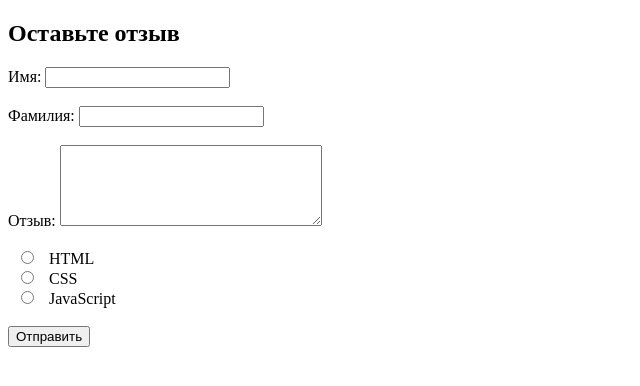
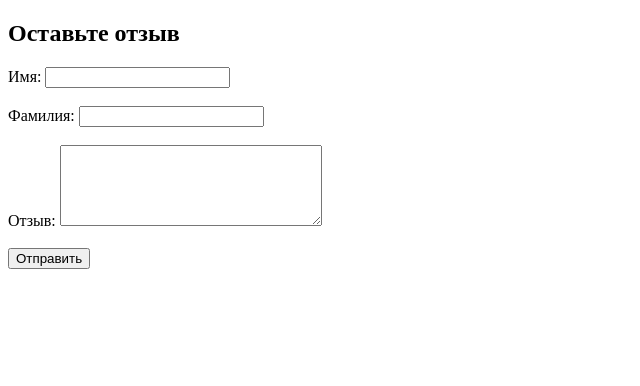
Before and after one commit to BrotherFromAnotherGrandmother/form_project, a Django app: page / in a window 1280 px wide. Shown: the top 386 px of the page, without its empty margins (0-640 px from the left). Run offline with Django 4.2, Linux system fonts and the light colour scheme.

Commit message:
Удалил radio button

```diff
--- a/feedback/templates/feedback/feedback.html
+++ b/feedback/templates/feedback/feedback.html
@@ -19,14 +19,6 @@
         <textarea name="feedback" id="feedback_id" cols="30" rows="5"></textarea>
         <br>
         <br>
-          <input type="radio" id="html" name="fav_language" value="HTML">
-          <label for="html">HTML</label><br>
-          <input type="radio" id="css" name="fav_language" value="CSS">
-          <label for="css">CSS</label><br>
-          <input type="radio" id="javascript" name="fav_language" value="JavaScript">
-          <label for="javascript">JavaScript</label>
-        <br>
-        <br>
         <button type="submit">Отправить</button>
     </form>
 </body>
```
